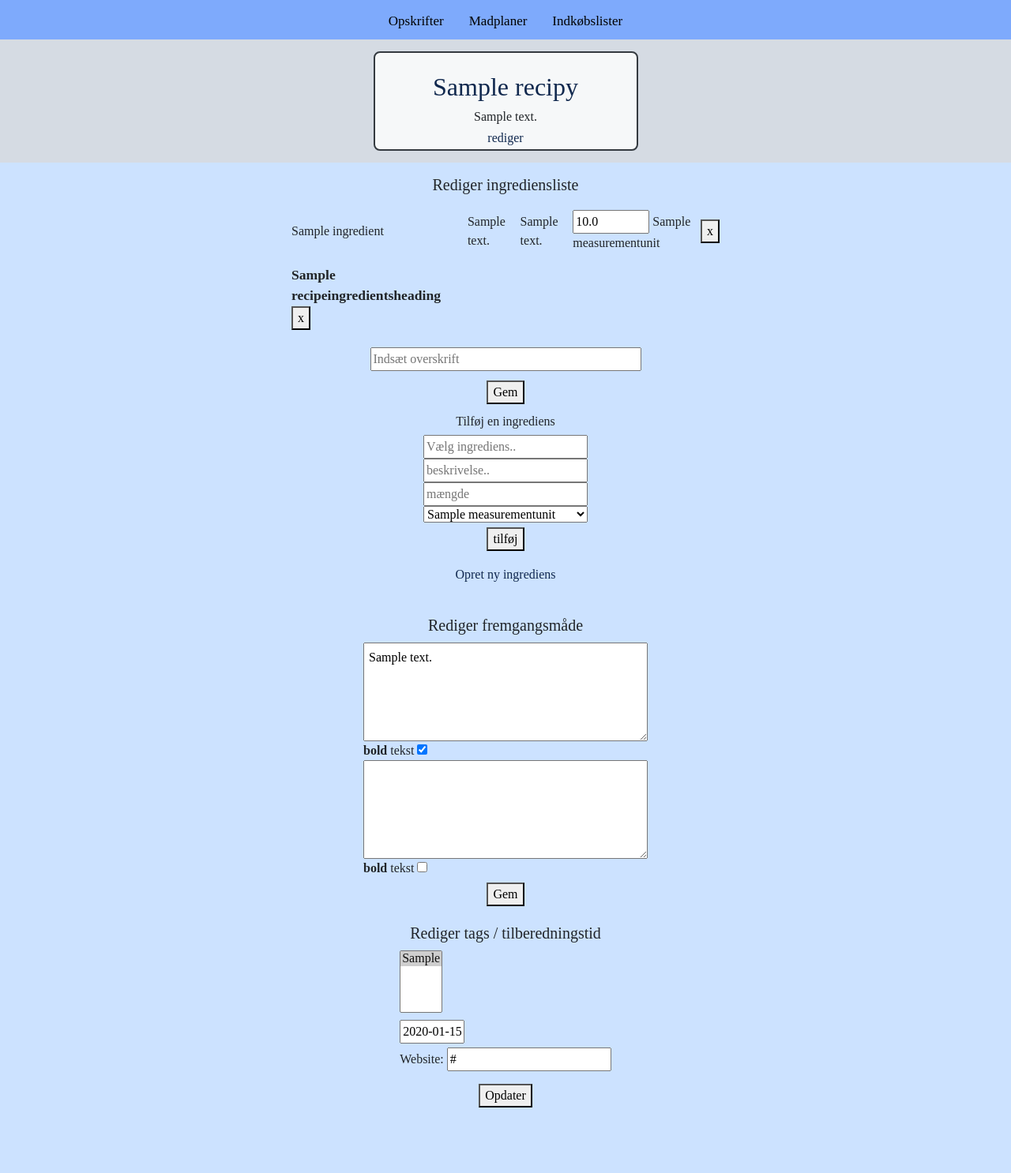
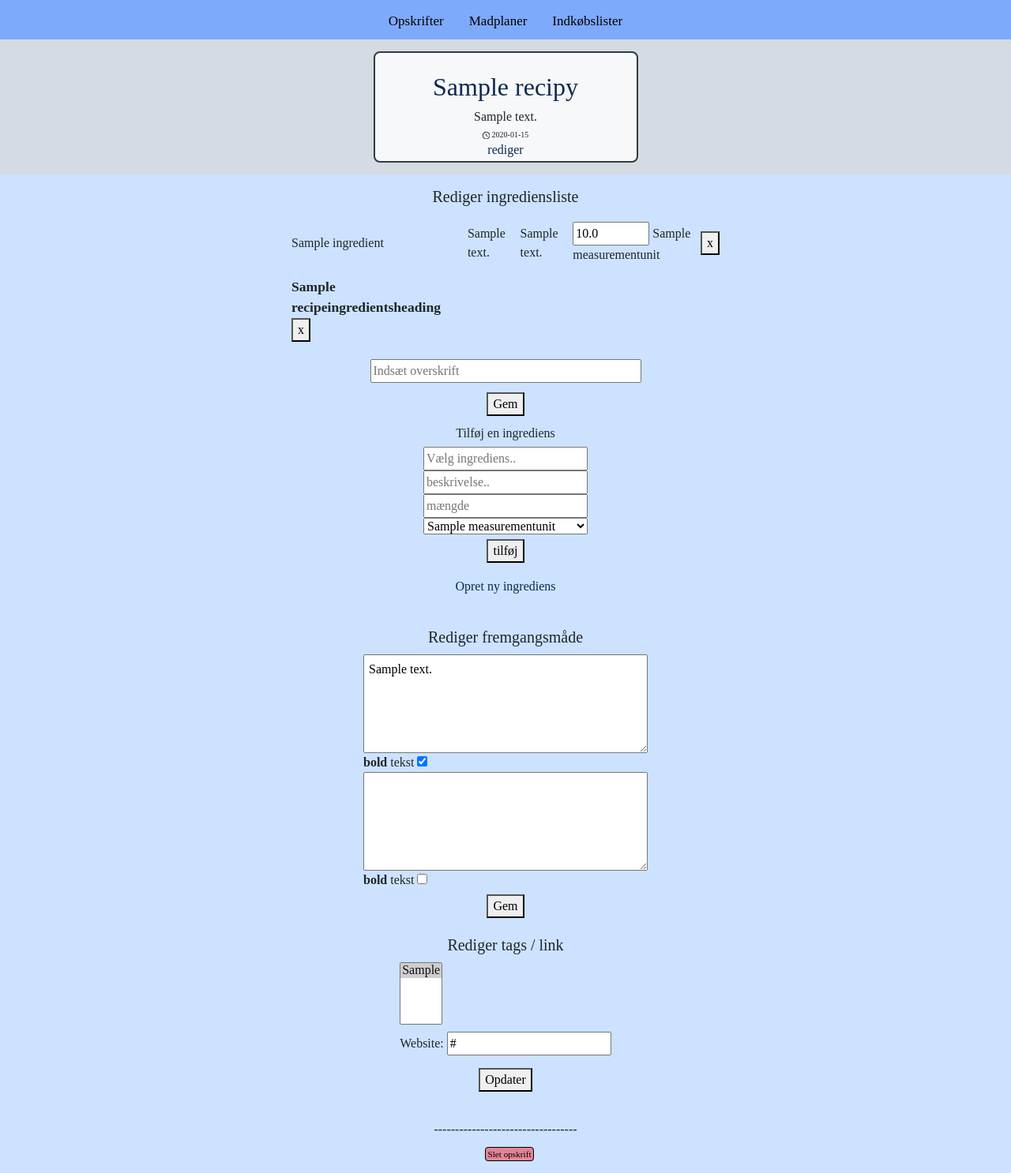
Before and after one commit to kaspernyhus/madplan, a Django app: page /recipies/edit/1/ in a window 1280 px wide. Shown: the whole page at 79% size. Before the commit the page ends 1403 px from the top, so only its background shows below. Run offline with Django 3.2, Linux system fonts and the light colour scheme; tables that the repository leaves empty hold one stand-in row (values such as "Sample post"); grey boxes marked "Sample" are stand-in pictures; some libraries are stand-ins or nearby versions.

Commit message:
delete recipe function

```diff
--- a/recipies/forms.py
+++ b/recipies/forms.py
@@ -40,15 +40,18 @@ class EditRecipeNameForm(forms.ModelForm):
     fields = (
       'name',
       'description',
+      'prep_time',
     )
     labels = {
       'name': '',
       'description': '',
+      'prep_time': '',
     }
     widgets = {
       'name': forms.TextInput(attrs={'placeholder': 'Overskrift..', 'size': 30}),
       'description': forms.Textarea(
           attrs={'cols':30, 'rows': 3, 'placeholder': 'Beskrivelse..'}),
+      'prep_time': forms.TextInput(attrs={'placeholder': '0:00', 'size': 6}),
     }
 
 
@@ -78,14 +81,9 @@ class RecipeTagsForm(forms.ModelForm):
 
     fields = (
       'tags',
-      'prep_time',
       'URL'
     )
     labels = {
       'tags': '',
-      'prep_time': '',
       'URL': 'Website'
     }
-    widgets = {
-      'prep_time': forms.TextInput(attrs={'size': 6}),
-    }
--- a/recipies/urls.py
+++ b/recipies/urls.py
@@ -7,4 +7,5 @@ urlpatterns = [
     path('new/', views.new_recipe, name='new_recipe'),
     path('edit/<int:recipe_id>/', views.edit_recipe, name='edit_recipe'),
     path('edit/name/<int:recipe_id>/', views.edit_recipe_name, name='edit_recipe_name'),
+    path('delete_recipe/<int:recipe_id>/', views.delete_recipe, name='delete_recipe'),
   ]
--- a/recipies/views.py
+++ b/recipies/views.py
@@ -204,11 +204,9 @@ def edit_recipe(request, recipe_id):
             recipe.save()
         elif request.POST.getlist('edit_tags'):
             tags = request.POST.getlist('tags')
-            prep_time = request.POST.get('prep_time')
             new_URL = request.POST.get('URL')
             recipe = Recipies.objects.get(pk=recipe_id)
             recipe.tags.set(tags)
-            recipe.prep_time = prep_time
             recipe.URL = new_URL
             recipe.save()
     # Get recipe data
@@ -253,10 +251,18 @@ def edit_recipe_name(request, recipe_id):
         if form.is_valid():
             name = form.cleaned_data['name']
             description = form.cleaned_data['description']
+            prep_time = form.cleaned_data['prep_time']
             recipe.name = name
             recipe.description = description
+            recipe.prep_time = prep_time
             recipe.save()
         return redirect('/recipies/edit/'+str(recipe_id))
 
-    form = EditRecipeNameForm(initial={'name':recipe.name, 'description': recipe.description})
+    form = EditRecipeNameForm(initial={'name':recipe.name, 'description': recipe.description, 'prep_time': recipe.prep_time})
     return render(request, 'recipies/edit_name.html', {'form': form})
+
+
+def delete_recipe(request, recipe_id):
+    recipe = Recipies.objects.get(pk=recipe_id)
+    recipe.delete()
+    return redirect('/')
--- a/templates/recipies/edit_recipe.html
+++ b/templates/recipies/edit_recipe.html
@@ -9,6 +9,15 @@
   <span class="recipe-header">
     <a href="{% url 'show_recipe' recipe.id %}" class="header"><h1 class="header">{{ recipe.name }}</h1></a>
     <p class="subheader">{{ recipe.description }}</p>
+    {% if recipe.prep_time %}
+      <div class="prep-time">
+          <svg height="7pt" width="7pt" version="1.1" id="Capa_1" xmlns="http://www.w3.org/2000/svg" xmlns:xlink="http://www.w3.org/1999/xlink" x="0px" y="0px" viewBox="0 0 512 512" style="enable-background:new 0 0 512 512;" xml:space="preserve">
+              <path d="M347.216,301.211l-71.387-53.54V138.609c0-10.966-8.864-19.83-19.83-19.83c-10.966,0-19.83,8.864-19.83,19.83v118.978    c0,6.246,2.935,12.136,7.932,15.864l79.318,59.489c3.569,2.677,7.734,3.966,11.878,3.966c6.048,0,11.997-2.717,15.884-7.952    C357.766,320.208,355.981,307.775,347.216,301.211z"/>
+              <path d="M256,0C114.833,0,0,114.833,0,256s114.833,256,256,256s256-114.833,256-256S397.167,0,256,0z M256,472.341    c-119.275,0-216.341-97.066-216.341-216.341S136.725,39.659,256,39.659c119.295,0,216.341,97.066,216.341,216.341    S375.275,472.341,256,472.341z"/>
+          </svg>
+          {{recipe.prep_time}}
+      </div>
+      {% endif %}
     <a href="{% url 'edit_recipe_name' recipe.id %}">rediger</a>
   </span>
 </div>
@@ -120,17 +129,26 @@
   </div>
 
 
-  <h5 class="header">Rediger tags / tilberedningstid</h5>
+  <h5 class="header">Rediger tags / link</h5>
 
   <div class="center">
     <form method="POST">
       {% csrf_token %}
       {{ form.as_p }}
       <div class="center">
-      <button type="submit" name="edit_tags">Opdater</button>
-    </div>
+        <button type="submit" name="edit_tags">Opdater</button>
+      </div>
     </form>
   </div>
+
+  <br>
+  ----------------------------------
+  <div class="center">
+    <span>
+      <a href="{% url 'delete_recipe' recipe.id %}" class="sml-button" style="background-color: rgba(255, 0, 0, 0.411);">Slet opskrift</a>
+    </span>
+  </div>
+
 </div>
 
 {% endblock %}
```
